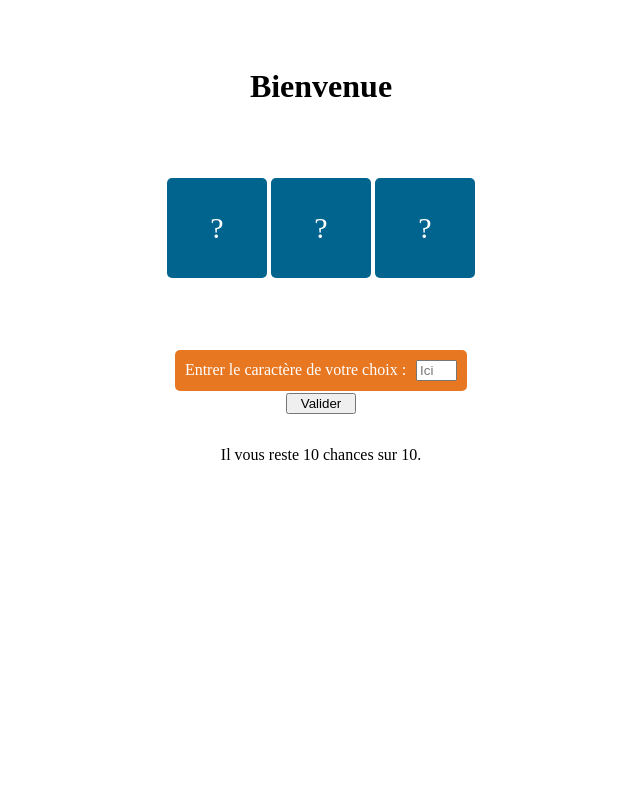
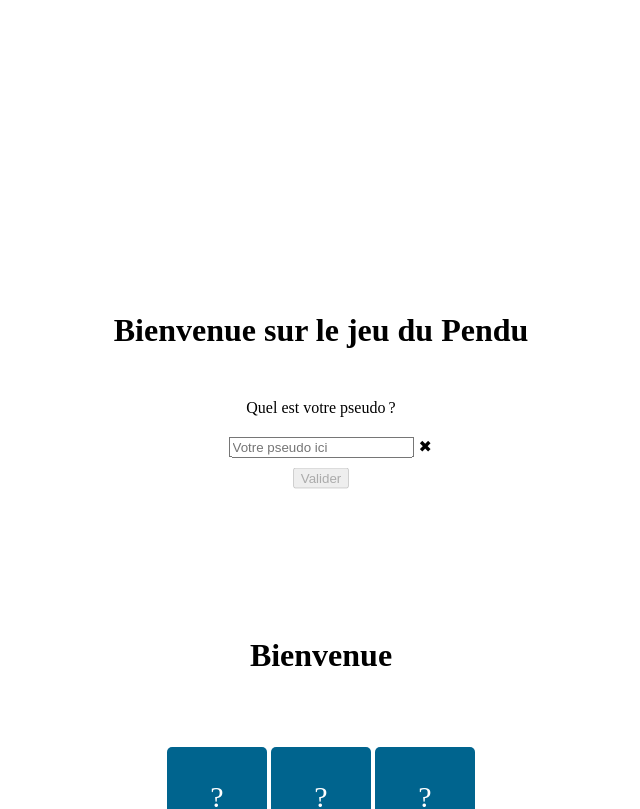
Before and after one commit to StevenMillot/Pendu_angular, an Angular app: page /game in a window 1280 px wide. Shown: the top 809 px of the page, without its empty margins (319-959 px from the left). Built offline with nearby package versions, Linux system fonts and the light colour scheme.

Commit message:
Redirect root page

```diff
--- a/src/app/app.component.html
+++ b/src/app/app.component.html
@@ -1,3 +1,5 @@
 <!--The content below is only a placeholder and can be replaced.-->
 
-<router-outlet></router-outlet>
+<router-outlet>
+  <app-login></app-login>
+</router-outlet>
--- a/src/app/app.module.ts
+++ b/src/app/app.module.ts
@@ -13,7 +13,7 @@ import { ModalComponent } from 'src/components/modal/modal.component';
 const appRoute: Routes = [
    { path: 'login', component: LoginComponent },
    { path: 'game', component: GamePageComponent },
-   { path: '**', redirectTo: '/login' },
+   { path: '**', component: LoginComponent }
 ];
 
 @NgModule({
```
